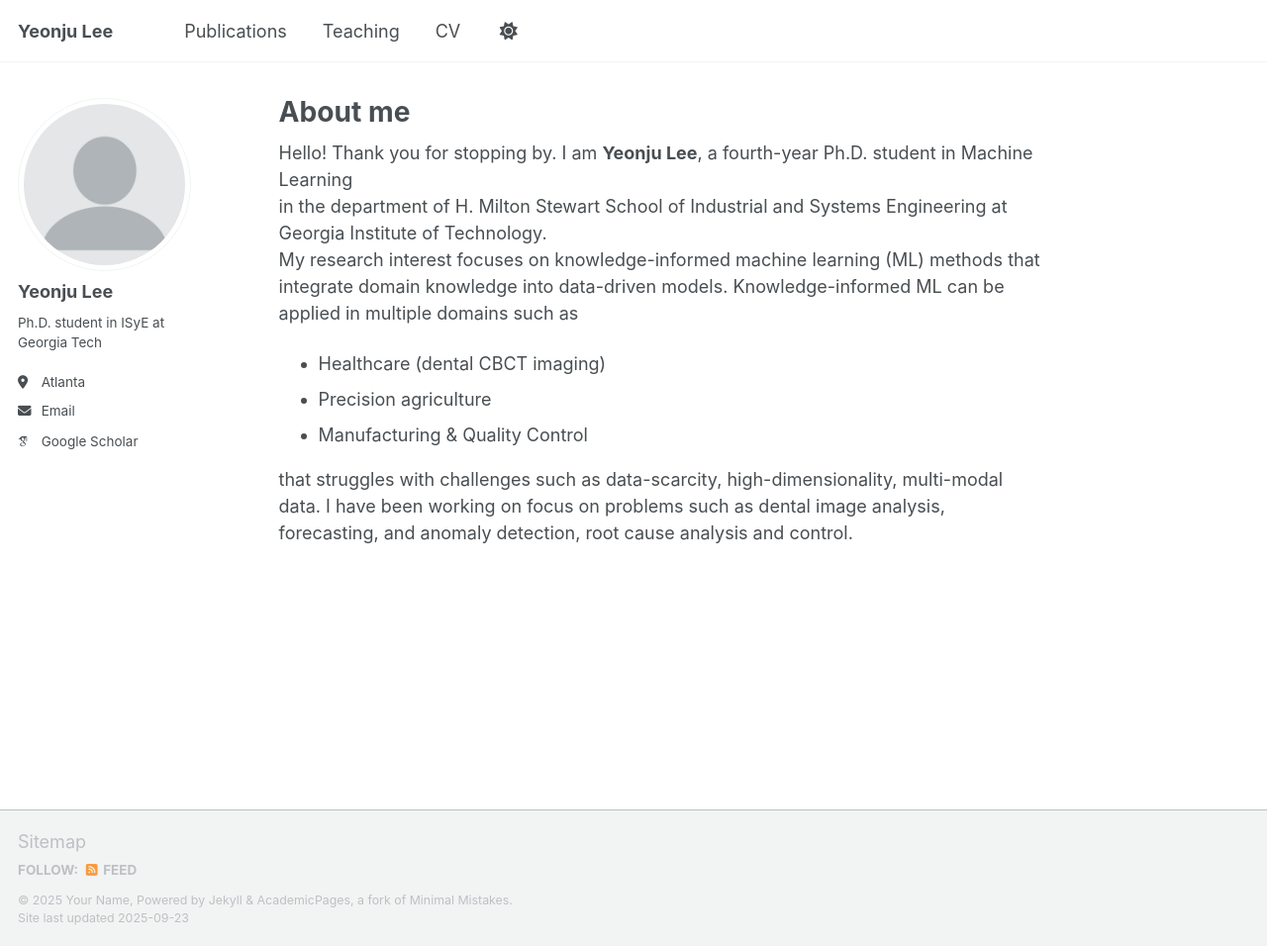
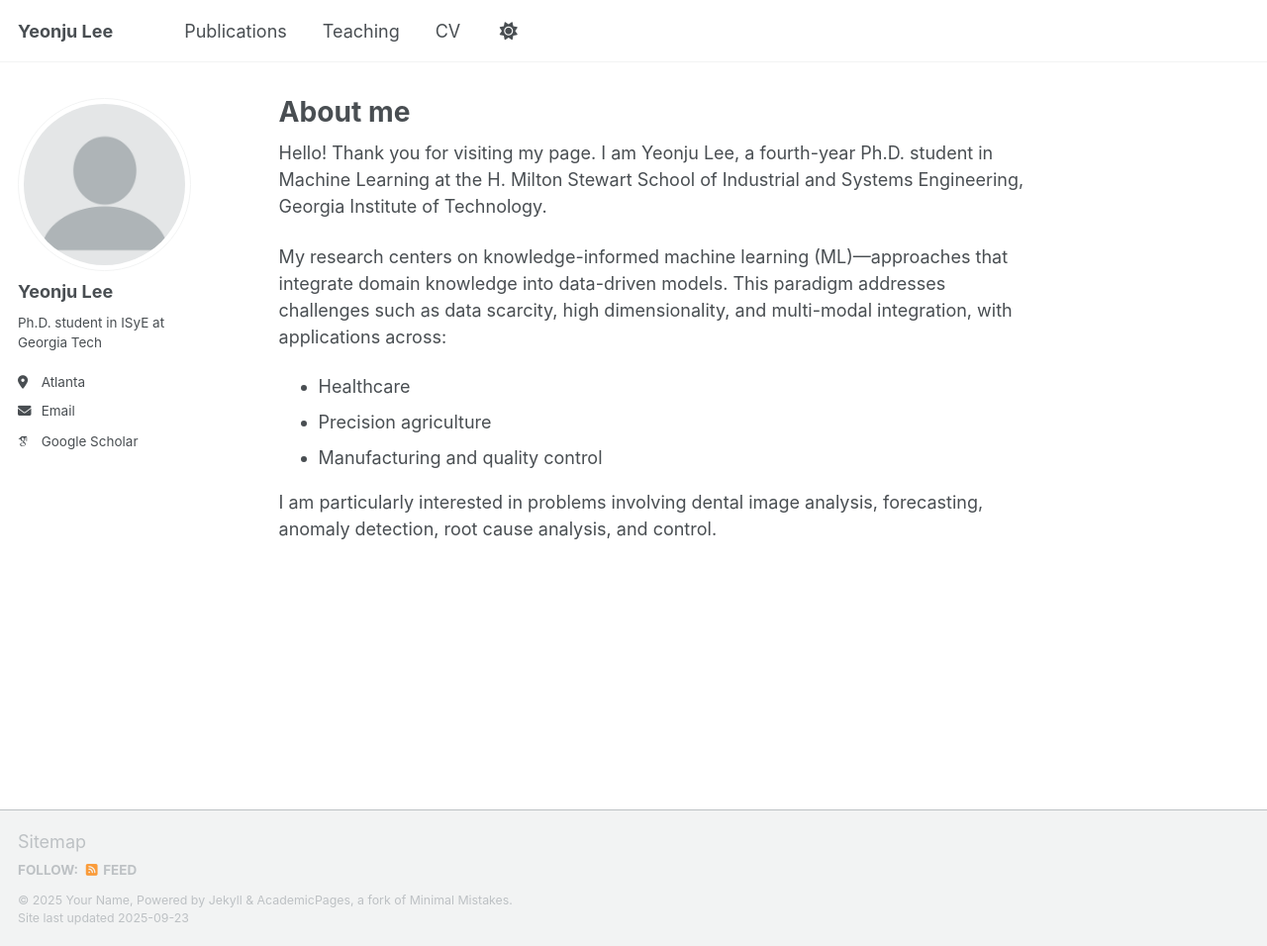
Before and after one commit to ylee845/ylee845.github.io, a Jekyll site: the page built from _pages/about.md, in a window 1280 px wide and 956 px high. Shown: the whole window at 99% size. Built offline with Jekyll 4.4.1, drawn with Linux system fonts in a browser that asks for light colours; some web fonts are replaced; a script that is not in the unit is left out.

Commit message:
Update about.md

```diff
--- a/_pages/about.md
+++ b/_pages/about.md
@@ -6,12 +6,12 @@ redirect_from:
   - /about/
   - /about.html
 ---
-Hello! Thank you for stopping by.
-I am **Yeonju Lee**, a fourth-year Ph.D. student in Machine Learning <br> in the department of H. Milton Stewart School of Industrial and Systems Engineering at Georgia Institute of Technology.
-My research interest focuses on knowledge-informed machine learning (ML) methods that integrate domain knowledge into data-driven models. Knowledge-informed ML can be applied in multiple domains such as
-- Healthcare (dental CBCT imaging)
+Hello! Thank you for visiting my page.
+I am Yeonju Lee, a fourth-year Ph.D. student in Machine Learning at the H. Milton Stewart School of Industrial and Systems Engineering, Georgia Institute of Technology.
+
+My research centers on knowledge-informed machine learning (ML)—approaches that integrate domain knowledge into data-driven models. This paradigm addresses challenges such as data scarcity, high dimensionality, and multi-modal integration, with applications across:
+- Healthcare
 - Precision agriculture
-- Manufacturing & Quality Control
+- Manufacturing and quality control
 
-that struggles with challenges such as data-scarcity, high-dimensionality, multi-modal data.
-I have been working on focus on problems such as dental image analysis, forecasting, and anomaly detection, root cause analysis and control.
+I am particularly interested in problems involving dental image analysis, forecasting, anomaly detection, root cause analysis, and control.
```
